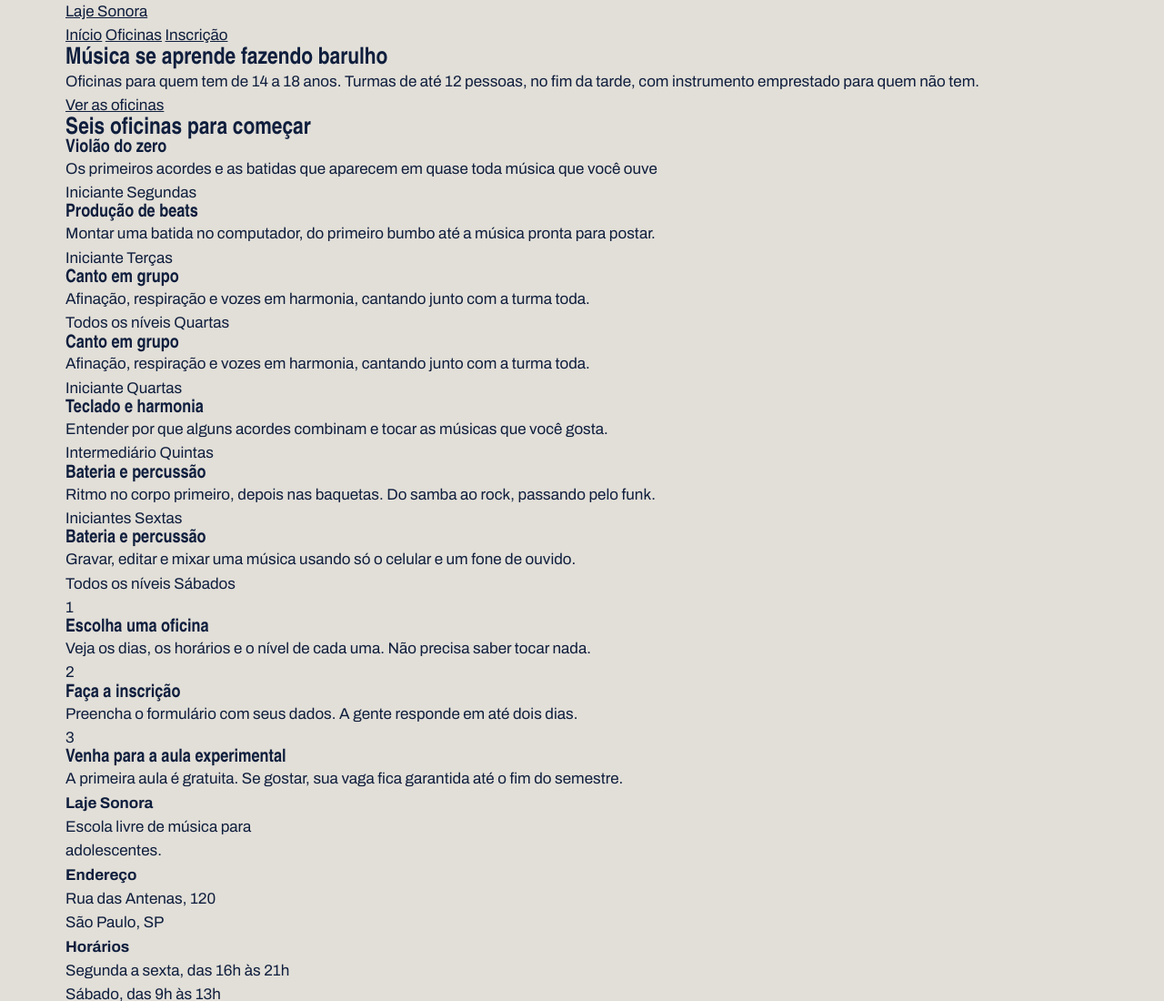
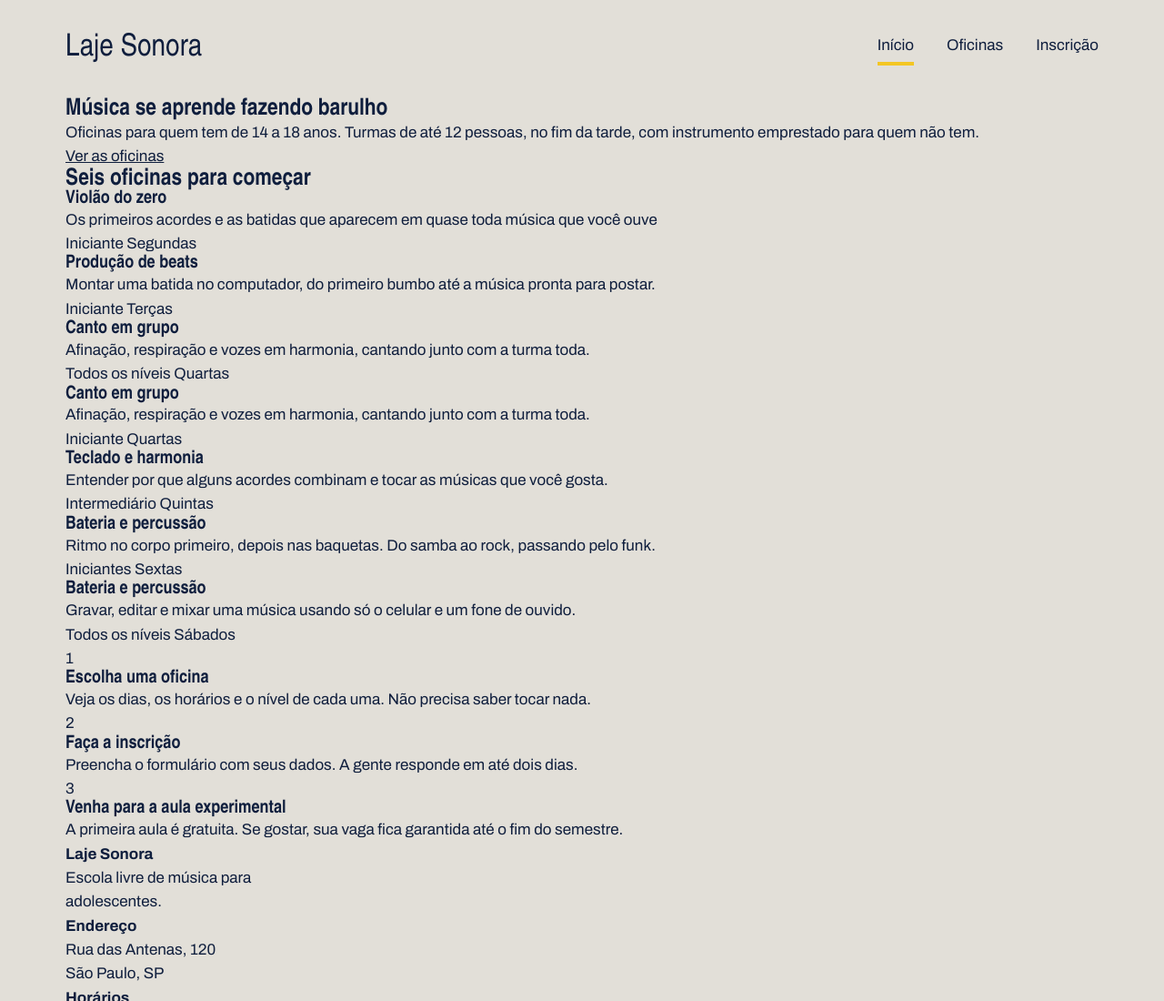
Before and after one commit to leonardosantana0107/laje_sonora, a plain HTML site: page index.html in a window 1280 px wide. Shown: the top 1100 px of the page at 91% size. Drawn offline with Linux system fonts and the light colour scheme; a web font is replaced by a local one.

Commit message:
Topo com flex

```diff
--- a/index.css
+++ b/index.css
@@ -41,3 +41,37 @@ h1, h2, h3{
     margin-inline: auto;
     padding-inline: 32px;
 }
+
+.topo{
+    padding-block: 28px;
+    display: flex;
+    justify-content: space-between;
+    align-items: center;
+}
+
+.logo{
+    font-family: var(--fonte-cartaz);
+    font-size: 34px;
+    font-weight: 900px;
+    text-decoration: none;
+}
+
+.menu{
+    display: flex;
+    gap: 36px;
+}
+
+.menu a{
+    font-weight: 600px;
+    text-decoration: none;
+    padding-bottom: 4px;
+    border-bottom: 4px solid transparent;
+}
+
+.menu a:hover{
+    border-bottom-color: var(--tinta);
+}
+
+.menu a.atual{
+    border-bottom-color: var(--fita);
+}
```
